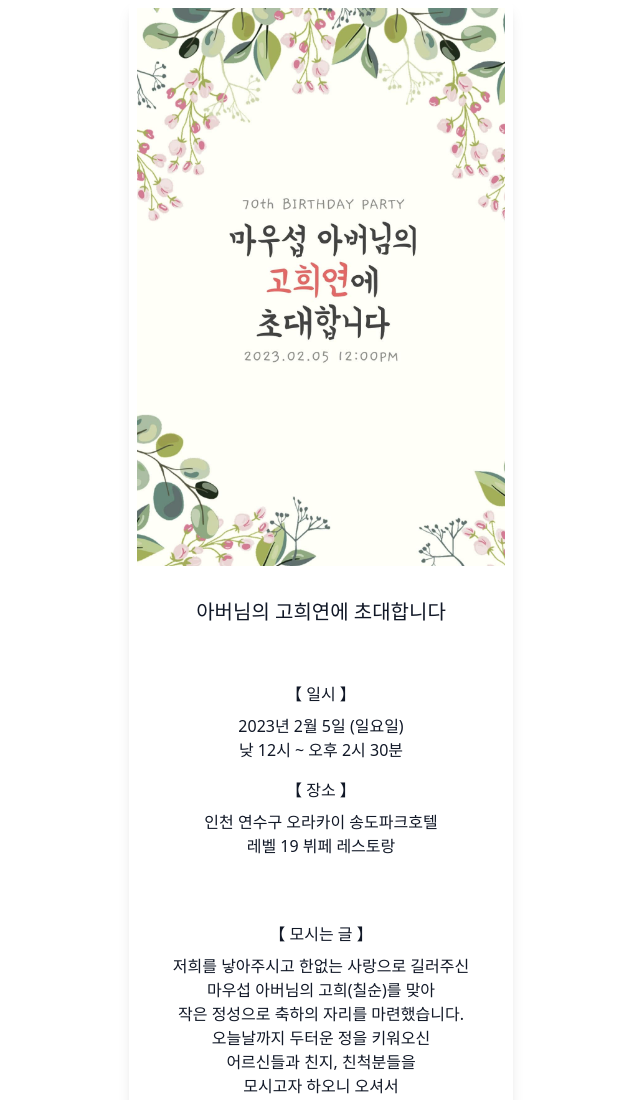
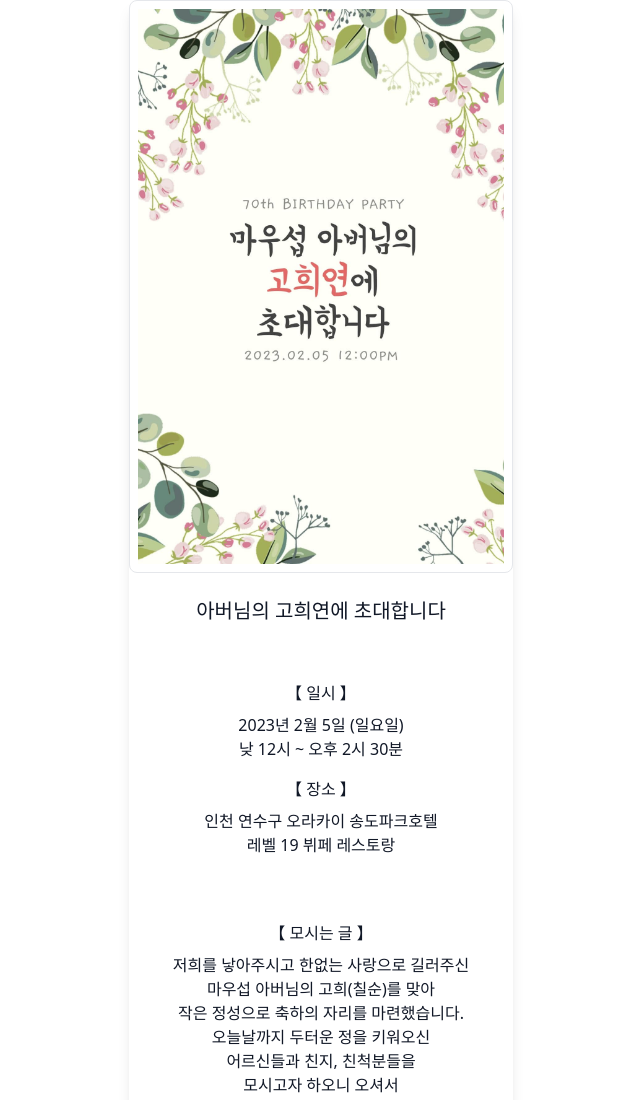
Before and after one commit to hcm0303/inv-card, a plain HTML site: page index.html in a window 1280 px wide. Shown: the top 1100 px of the page, without its empty margins (319-959 px from the left). Drawn offline with nearby package versions, Linux system fonts and the light colour scheme.

Commit message:
border added

```diff
--- a/index.html
+++ b/index.html
@@ -13,8 +13,7 @@
   <div class="flex justify-center">
     <div class="rounded-lg shadow-lg bg-white max-w-sm">
       <a data-mdb-ripple="true" data-mdb-ripple-color="light">
-        <!-- <img class="rounded-t-lg" src="./p-birth-resized.jpg" alt="happy birthday"/> -->
-        <img class="rounded-t-lg border-solid p-2" src="./70th-eh.jpg" alt="happy birthday"/>
+        <img style="border-width: 1px;" class="rounded-lg border-solid border-gray-200 p-2" src="./70th-eh.jpg" alt="happy birthday"/>
       </a>
       <div class="p-6">
         <h5 class="text-gray-900 text-xl font-medium mb-2 text-center ">
```
